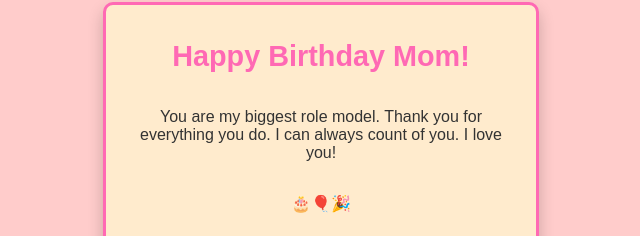
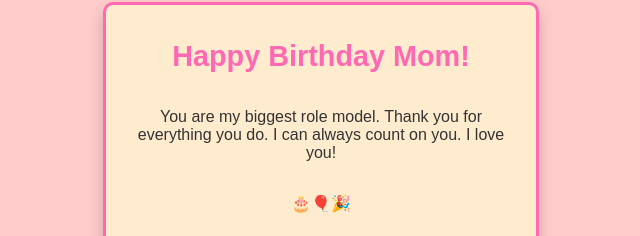
Before and after one commit to samanthalowe/MomsBirthdayCard, a plain HTML site: page index.html in a window 1280 px wide. Both pictures are taken after a click on the button "🎉 Play Song! 🎉". Shown: the part 233-469 px from the top of the page, 319-959 px from the left. Drawn offline with Linux system fonts and the light colour scheme.

Commit message:
Update index.html

```diff
--- a/index.html
+++ b/index.html
@@ -16,7 +16,7 @@
     <!-- Card with Birthday Message -->
     <div id="card">
         <h1>Happy Birthday Mom!</h1>
-        <p>You are my biggest role model. Thank you for everything you do. I can always count of you. I love you!</p>
+        <p>You are my biggest role model. Thank you for everything you do. I can always count on you. I love you!</p>
         <p>🎂🎈🎉</p>
 
         <div class="photo-gallery">
```
